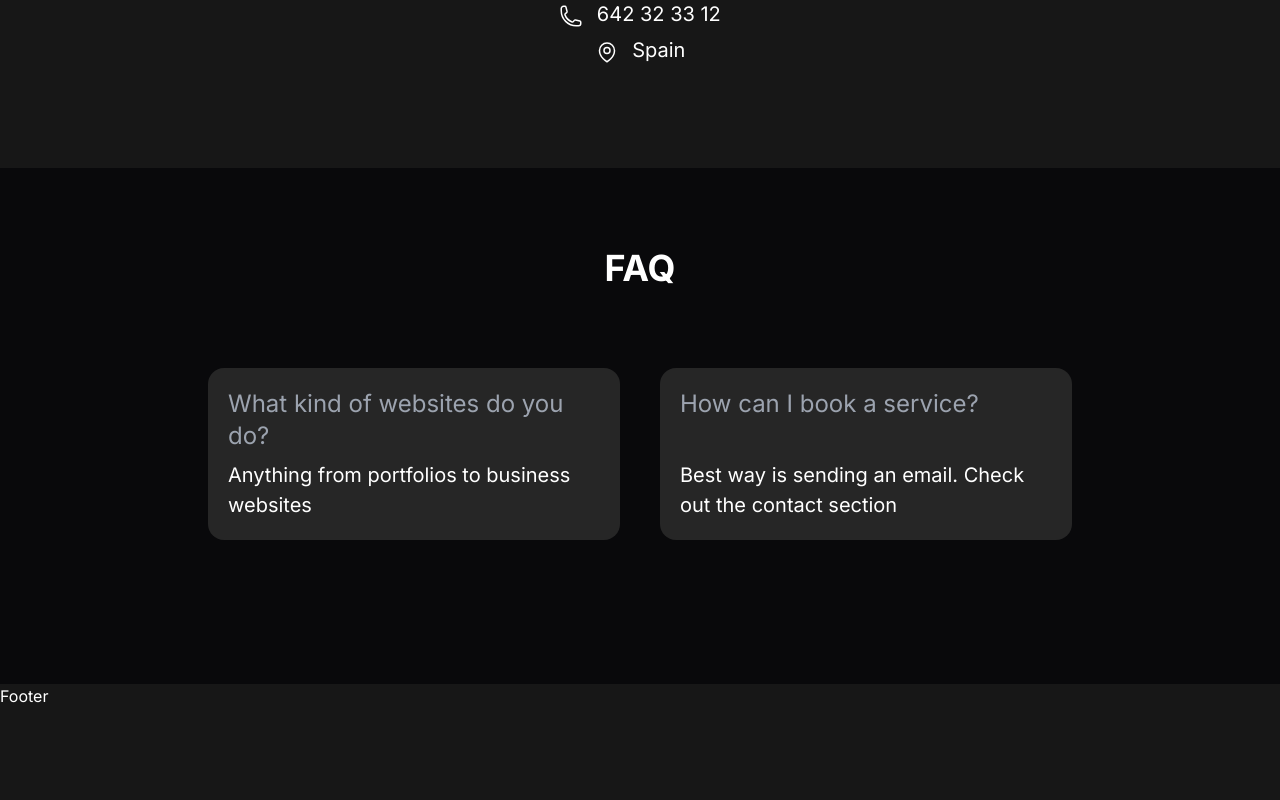
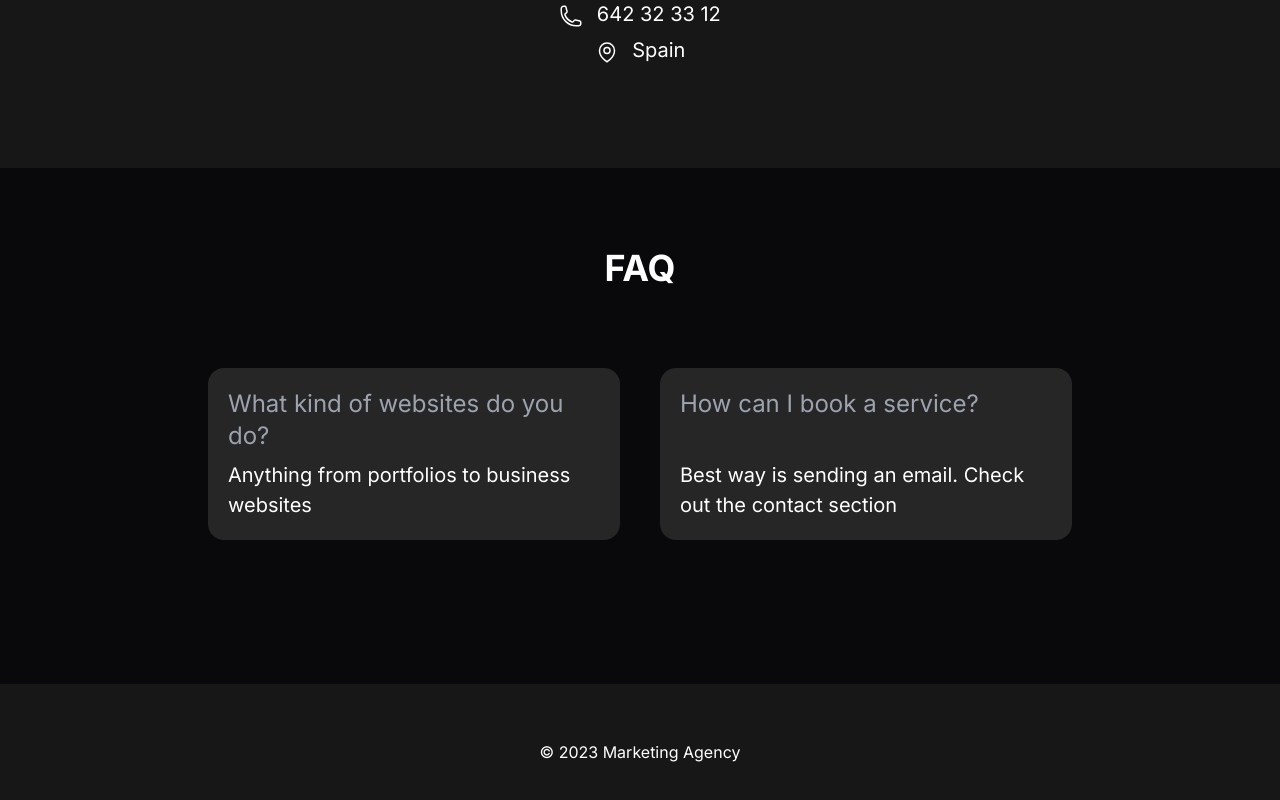
Before and after one commit to daniArbesu/marketing-website-storyblok, a Next.js app: page / in a window 1280 px wide. Shown: the part 2625-3425 px from the top of the page. Before the commit the page ends 3333 px from the top, so only its background shows below. Built offline with nearby package versions, Linux system fonts and the light colour scheme.

Commit message:
feat: add basic footer

```diff
--- a/src/app/page.tsx
+++ b/src/app/page.tsx
@@ -29,7 +29,7 @@ export default function Home() {
         />
         <FAQ title="FAQ" faq_cards={faqs} />
       </main>
-      <Footer />
+      <Footer text="© 2023 Marketing Agency" />
     </>
   );
 }
--- a/src/components/Footer.tsx
+++ b/src/components/Footer.tsx
@@ -1,5 +1,13 @@
-const Footer = () => {
-  return <div>Footer</div>;
+interface Props {
+  text: string;
+}
+
+const Footer: React.FC<Props> = ({ text }) => {
+  return (
+    <div className="mb-10 mt-4 flex w-full flex-col items-center justify-center pt-10 text-center">
+      {text}
+    </div>
+  );
 };
 
 export default Footer;
```
